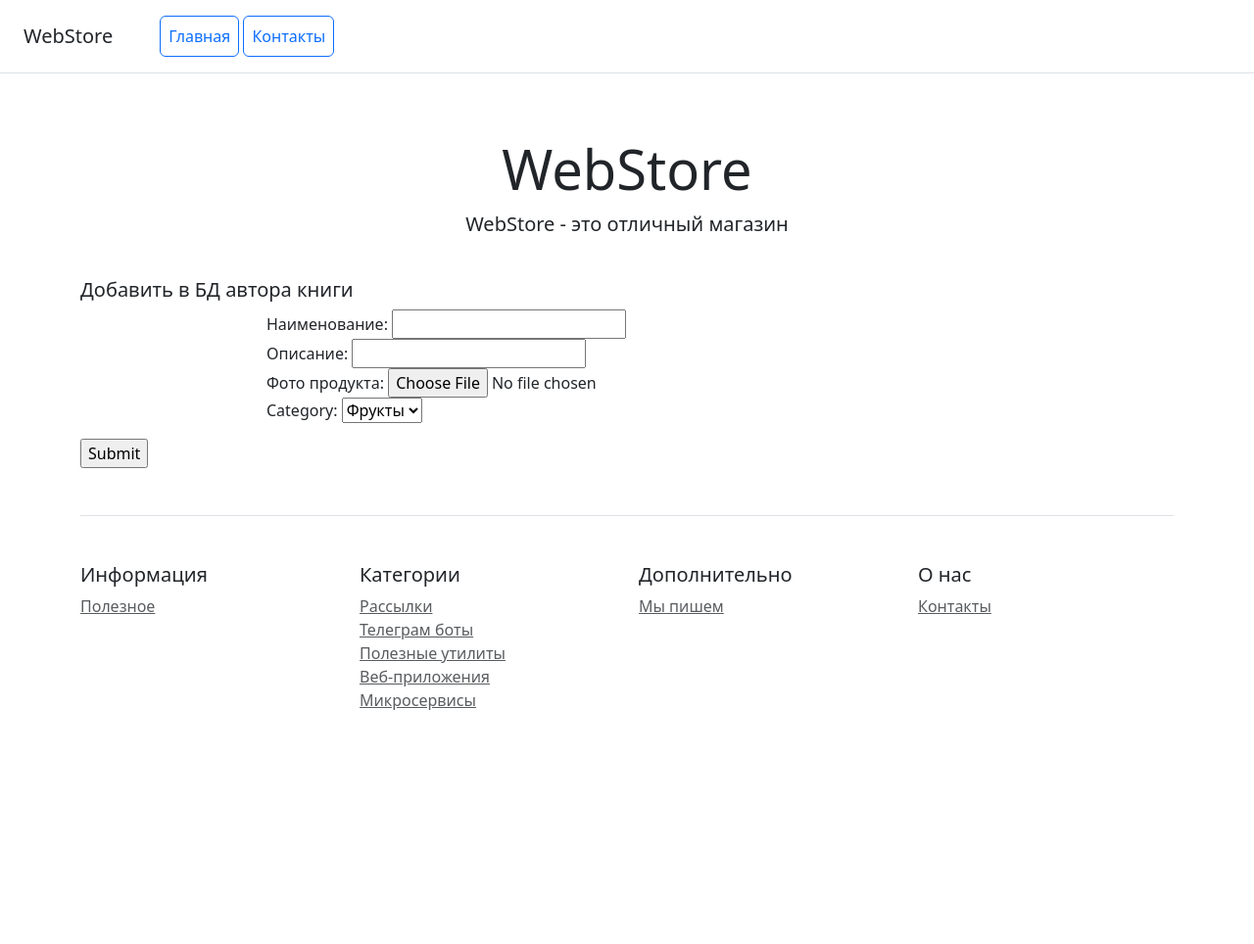
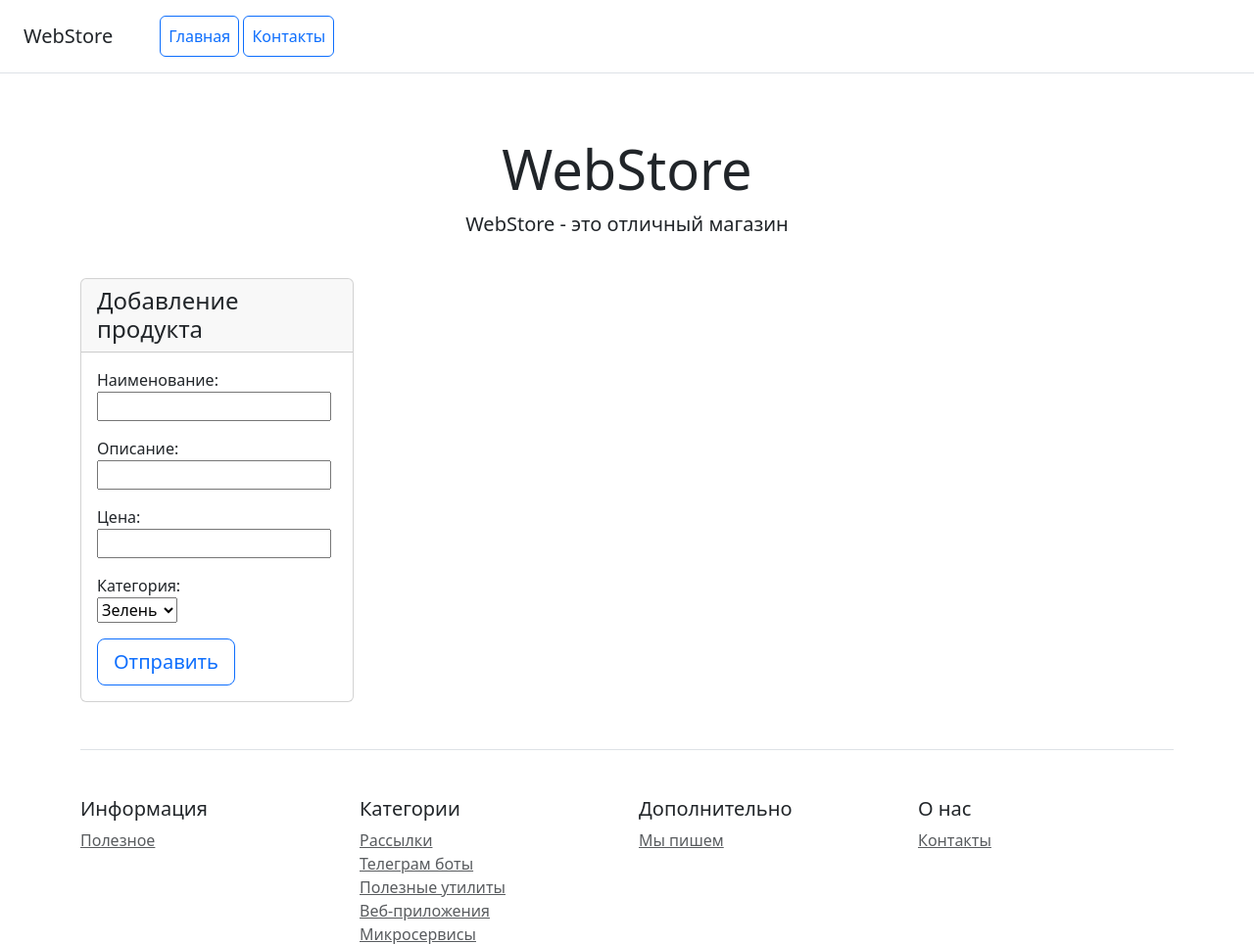
Before and after one commit to MichaelGorbunov/web_store, a Django app: page /catalog/add_product/ in a window 1280 px wide. Shown: the top 964 px of the page at 98% size. Before the commit the page ends 725 px from the top, so only its background shows below. Run offline with Django 5.2, Linux system fonts and the light colour scheme; data comes from the database, SQL or seed files in the repository; some libraries are stand-ins or nearby versions.

Commit message:
добавление продукта-изменение

```diff
--- a/catalog/form.py
+++ b/catalog/form.py
@@ -1,9 +1,10 @@
 from django import forms
 from datetime import date
 from catalog.models import Contact, Product, Category
-# форма для добавления в БД новых авторов
+
 class Form_Add_Product(forms.Form):
     name = forms.CharField(label="Наименование")
     description = forms.CharField(label="Описание")
-    photo = forms.ImageField(label="Фото продукта")
-    category=forms.ModelChoiceField(queryset=Category.objects.all(), widget=forms.Select(),empty_label=None)
+    price = forms.IntegerField(label="Цена",min_value=0,step_size=None)
+    # photo = forms.ImageField(label="Фото продукта")
+    category=forms.ModelChoiceField(queryset=Category.objects.order_by("name"), widget=forms.Select(),empty_label=None,label="Категория")
--- a/catalog/templates/catalog/add_product.html
+++ b/catalog/templates/catalog/add_product.html
@@ -3,20 +3,39 @@
 {% block title %}Шаблон{% endblock %}
 
 {% block content %}
+    <div class="col-lg-3 col-md-6 col-sm-12">
+            <div class="card mb-4 box-shadow">
+                <div class="card-header">
+                    <h4 class="my-0 font-weight-normal">Добавление продукта</h4>
+                </div>
+                <div class="card-body">
+                    <form method="post" action="" class="form-floating" enctype="multipart/form-data">
+                        {% csrf_token %}
+                        <div class="form-row">
+                             <div class="form-group col-md-6">
 
-<h5>Добавить в БД автора книги</h5>
-    <form action="" method="POST" enctype="multipart/form-data">
-        {% csrf_token %}
-        <div class="row">
-            <div class="col-2 "></div>
-            <div class="col-8 ">
-                <table class="table text-start">
-                    {{ form }}
-                </table>
+                                 <div>
+
+                                     {% for field in form %}
+                                     <div class="mb-3">
+                                        <div>{{field.label_tag}}</div>
+                                        <div>{{field}}</div>
+
+                                     </div>
+                                    {% endfor %}
+                                 </div>
+                                 <button type="submit" class="btn btn-lg btn-block btn-outline-primary">Отправить</button>
+                             </div>
+
+
+                        </div>
+
+
+                    </form>
+                </div>
             </div>
-        <div class="col-2"></div>
         </div>
-        <input type="submit" vаluе="Сохранить" >
-    </form>
+
+
 
 {% endblock %}
--- a/catalog/views.py
+++ b/catalog/views.py
@@ -96,17 +96,20 @@ def add_product(request):
             # получить данные из формы
             name = form.cleaned_data.get("name")
             description = form.cleaned_data.get("description")
-            photo = form.cleaned_data.get("photo")
+            # photo = form.cleaned_data.get("photo")
+            price=form.cleaned_data.get("price")
             category = form.cleaned_data.get("category")
             # создать объект для записи в БД
             obj = Product.objects.create(
                 category_id=category.id,
                 name=name,
                 description=description,
-                photo=photo)
+                price=price
+                # photo=photo
+                )
             # сохранить полученные данные
             obj.save()
-            # загрузить страницу со списком автором
+
             # return HttpResponseRedirect(reverse('products_list2'))
             return HttpResponseRedirect('/catalog/products_list2')
 
```
